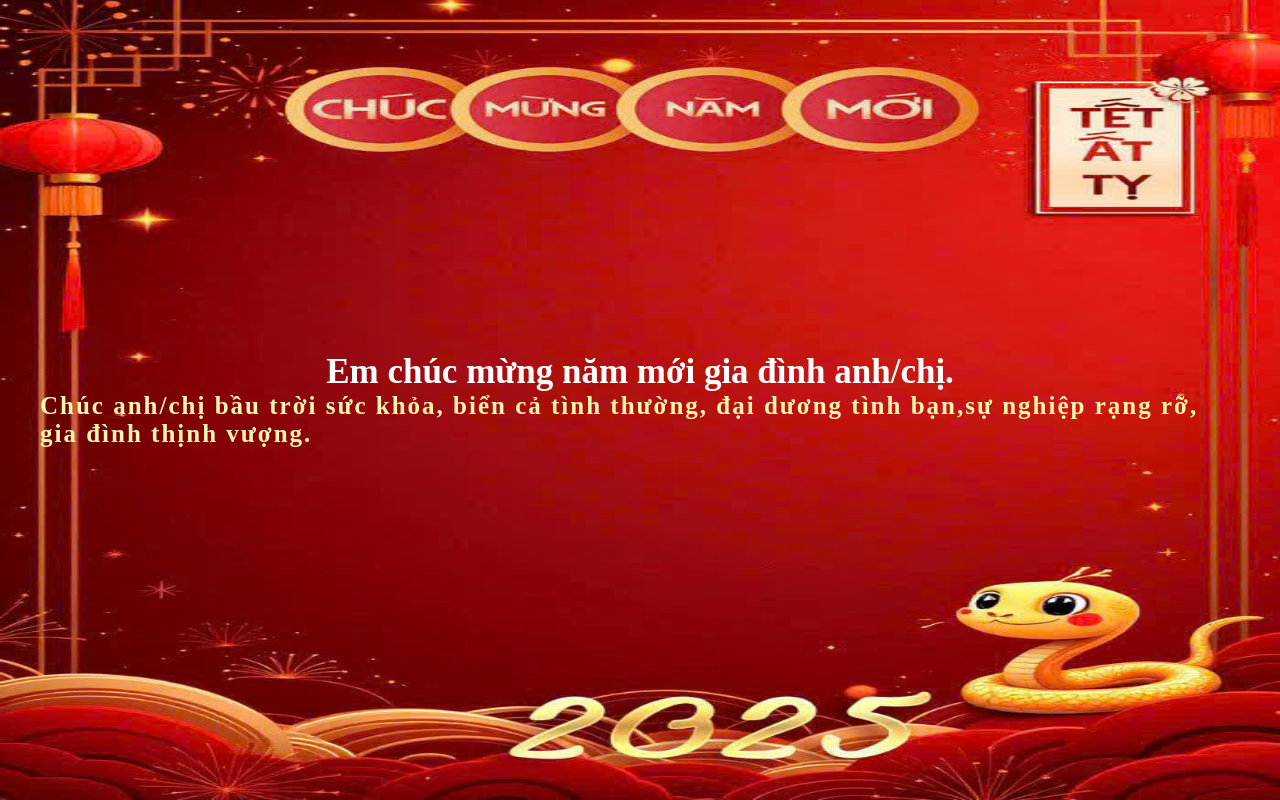
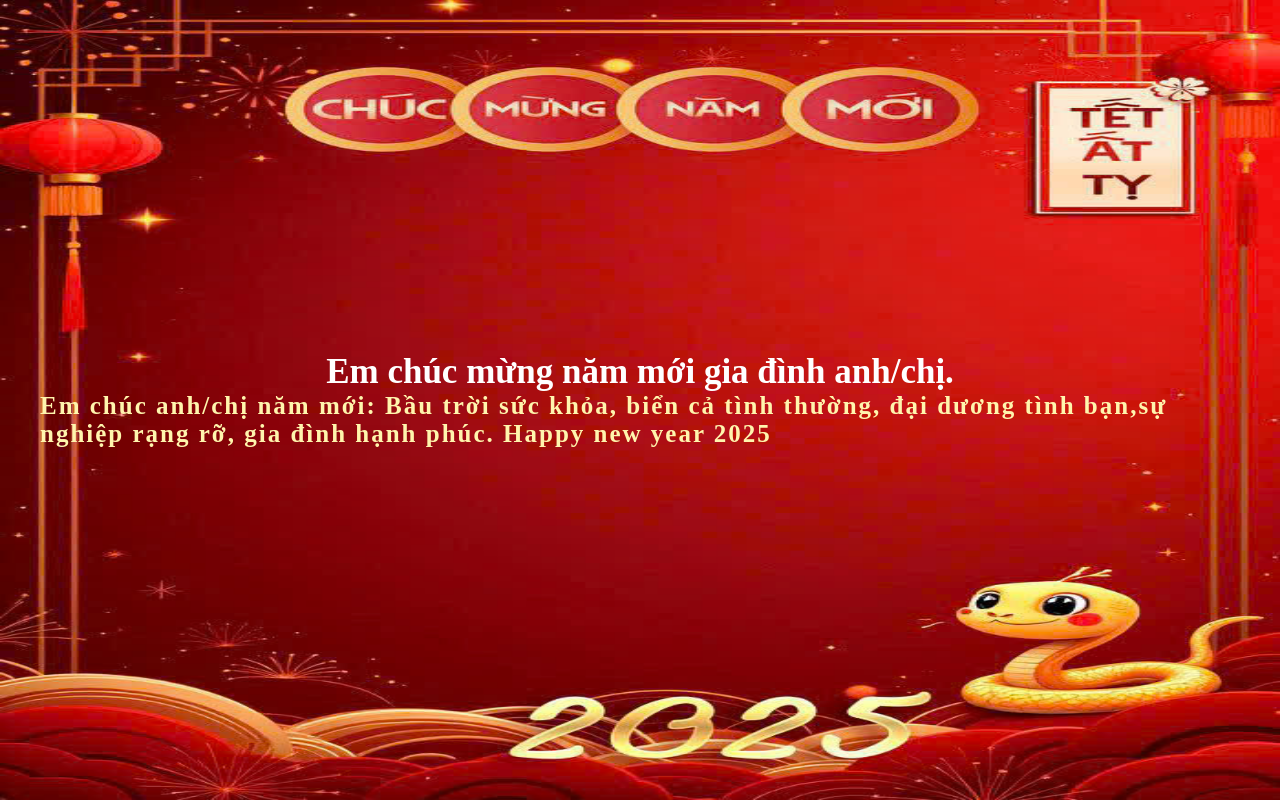
Before and after one commit to thangoccho111/happy-new-year-2025, a React (Create React App) app: page /wish in a window 1280 px wide. Built offline with nearby package versions, Linux system fonts and the light colour scheme; a web font is replaced by a local one.

Commit message:
Update index.js

```diff
--- a/src/wish/index.js
+++ b/src/wish/index.js
@@ -22,8 +22,8 @@ function Wish() {
 						Em chúc mừng năm mới gia đình anh/chị.
 					</h1>
 					<h2>
-						Chúc anh/chị bầu trời sức khỏa, biển cả tình thường, đại dương tình
-						bạn,sự nghiệp rạng rỡ, gia đình thịnh vượng.
+						Em chúc anh/chị năm mới: Bầu trời sức khỏa, biển cả tình thường, đại dương tình
+						bạn,sự nghiệp rạng rỡ, gia đình hạnh phúc. Happy new year 2025
 					</h2>
 				</div>
 			</div>
```
